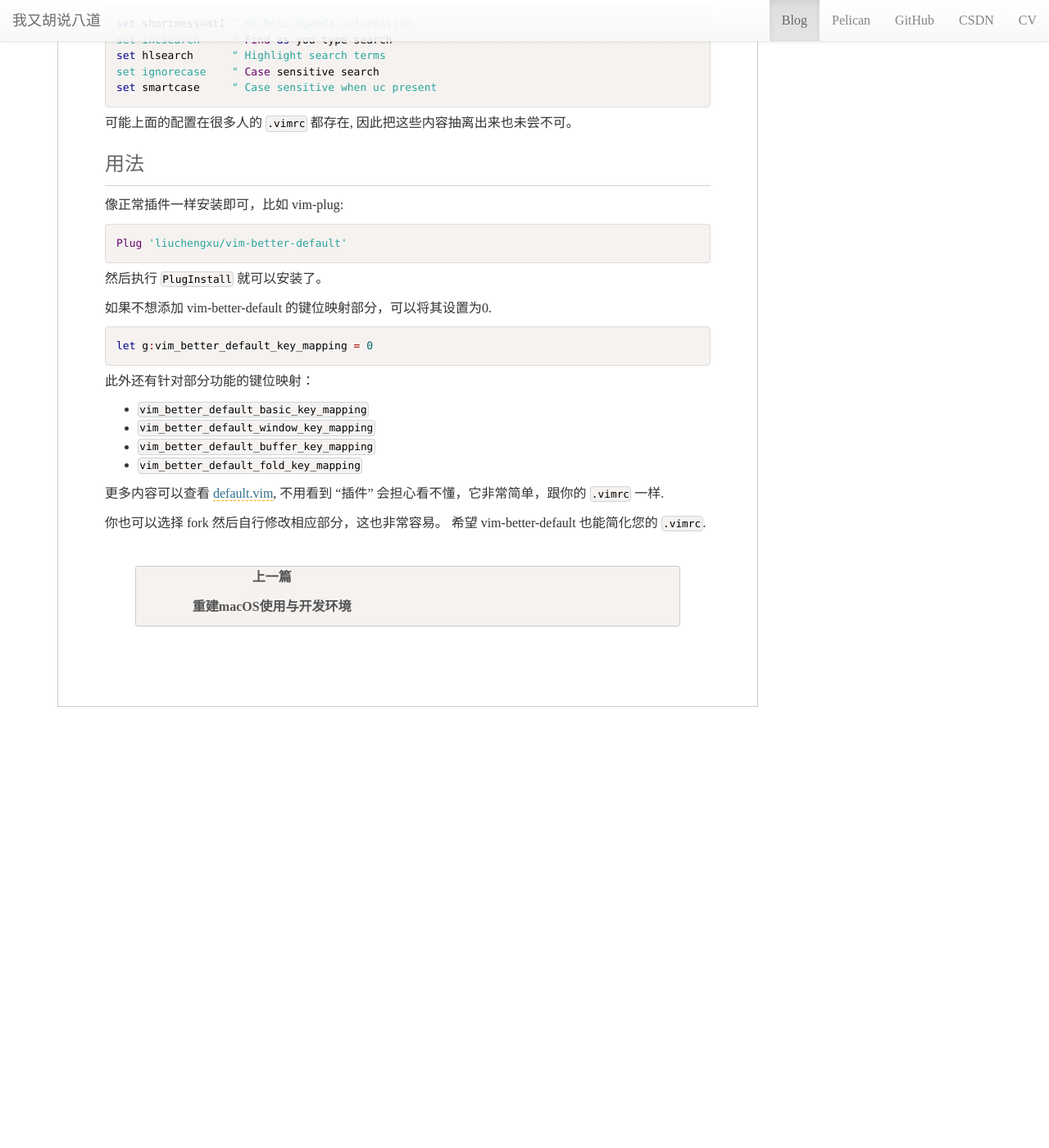
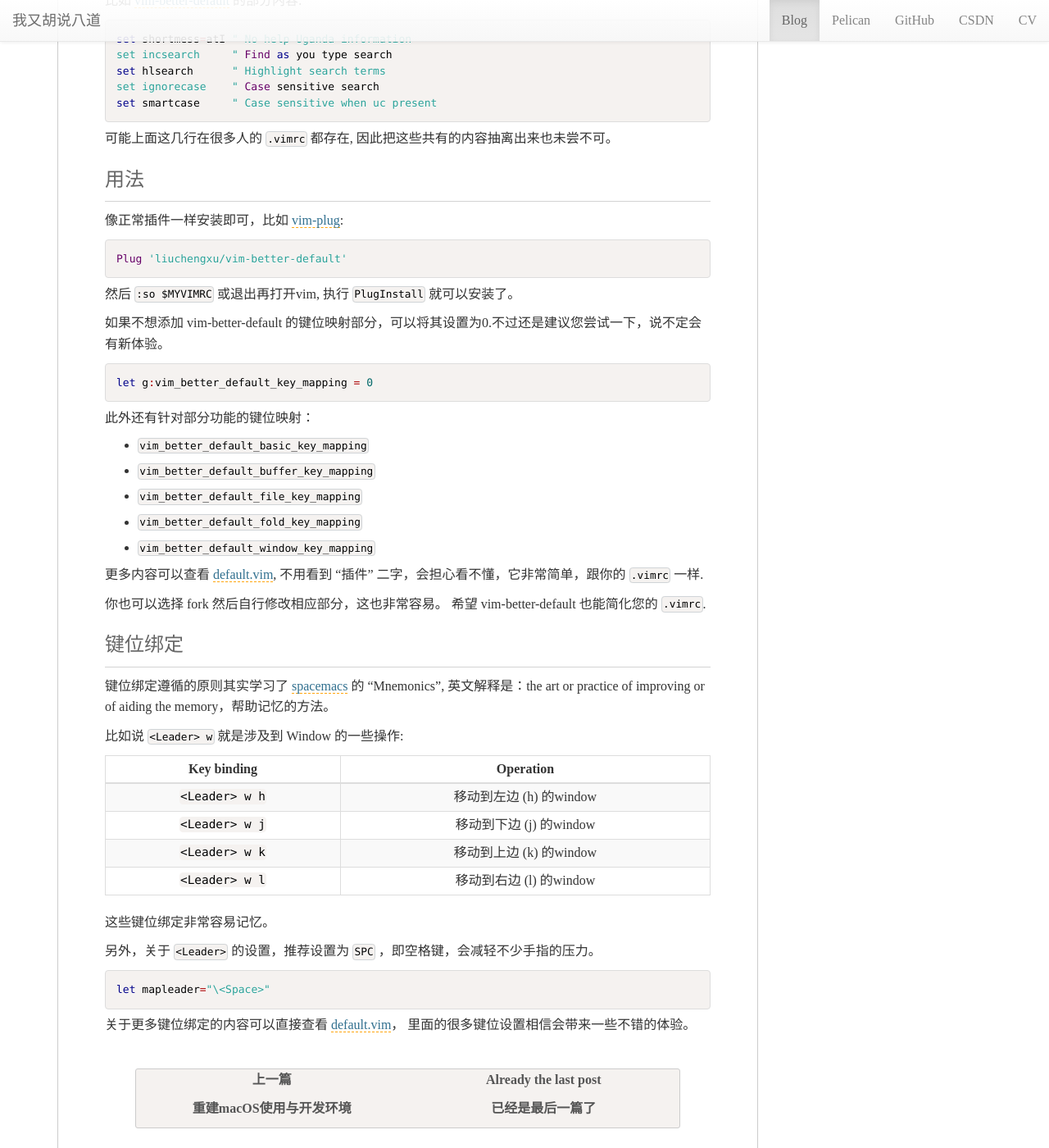
Before and after one commit to eueuy/eueuy.github.io, a Jekyll site: the page built from _posts/2016-10-31-my-first-vim-plugin.md, in a window 1280 px wide and 1400 px high, scrolled down 631 px. Shown: the whole window at 82% size. Built offline with Jekyll 4.4.1, drawn with Linux system fonts in a browser that asks for light colours; a script that is not in the unit is left out; comment, search, counter and statistics services are not loaded; before the commit the page ends 1493 px from its top, so only the background shows below that; some of the changed text lies outside the part shown.

Commit message:
fix pages.html uncompletion on the first and last post

````diff
--- a/_includes/pages.html
+++ b/_includes/pages.html
@@ -5,6 +5,9 @@
           <p>上一篇</p>
           <p>{{ page.previous.title }}</p>
       </a>
+  {% else %}
+    <p>Already the first post</p>
+    <p>已经是第一篇了</p>
   {% endif %}
   </div>
   <div class="next text-center col-md-6 col-sm-12">
@@ -13,6 +16,9 @@
           <p class="text-center">下一篇</p>
           <p class="text-center">{{ page.next.title }}</p>
       </a>
+  {% else %}
+    <p>Already the last post</p>
+    <p>已经是最后一篇了</p>
   {% endif %}
   </div>
 </div>
--- a/_posts/2016-10-31-my-first-vim-plugin.md
+++ b/_posts/2016-10-31-my-first-vim-plugin.md
@@ -13,12 +13,11 @@ tags: []
 
 我的第一个 vim 插件：[vim-better-default](https://github.com/liuchengxu/vim-better-default), 说是 "插件", 有点投机取巧的意思，其实一点技术含量也没有，只不过是为了简化我的 `.vimrc` 文件将一些比较通用的部分包装起来而已。
 
-为什么会想到这么做呢？因为看到了这个插件: [vim-sensible](https://github.com/tpope/vim-sensible), 作者将一些几乎通用的设置包装成一个插件。
-那如果我也将一些常用的设置包装成一个插件进行加载，那么这样可以精简很多 `.vimrc` 的设置呢.
+为什么会想到这么做呢？因为看到了这个插件: [vim-sensible](https://github.com/tpope/vim-sensible), 作者将一些几乎通用的设置包装成一个插件。那如果我也将一些常用的设置包装成一个插件进行加载，那么这样可以精简很多 `.vimrc` 的设置呢.
 
 [space-vim](https://github.com/liuchengxu/space-vim) 原本单 `.vimrc` 就将近 400 行, [vim-better-default](https://github.com/liuchengxu/vim-better-default) 目前接近200行，这意味着 `.vimrc` 中减少了近 200 行内容，很有脱掉重武器装备，轻装上阵的感觉.
 
-尽管没什么技术含量，不过对于 vim 初学者而言，我想这些设置还是非常有帮助的。就像 vim-sensible 的作者所说，这样就不用到处随机拷贝粘贴一些别人的 `.vimrc` 内容。安装好 vim 后的默认配置，还是非常不人性化的。
+尽管没什么技术含量，不过对于 vim 初学者而言，我想这些设置还是非常有帮助的。就像 vim-sensible 的作者所说，这样就不用到处随机拷贝粘贴一些别人的 `.vimrc` 内容。安装好 vim 后的默认配置，还是非常不人性化的。如果是长期使用，裸 vim 毕竟还是不太方便，多多少少都会有些配置。
 
 比如 [vim-better-default](https://github.com/liuchengxu/vim-better-default) 的部分内容:
 
@@ -30,19 +29,19 @@ set ignorecase    " Case sensitive search
 set smartcase     " Case sensitive when uc present
 ```
 
-可能上面的配置在很多人的 `.vimrc` 都存在, 因此把这些内容抽离出来也未尝不可。
+可能上面这几行在很多人的 `.vimrc` 都存在, 因此把这些共有的内容抽离出来也未尝不可。
 
 
 ### 用法
-像正常插件一样安装即可，比如 vim-plug:
+像正常插件一样安装即可，比如 [vim-plug](https://github.com/junegunn/vim-plug):
 
 ```
 Plug 'liuchengxu/vim-better-default'
 ```
 
-然后执行 `PlugInstall` 就可以安装了。
+然后 `:so $MYVIMRC` 或退出再打开vim, 执行 `PlugInstall` 就可以安装了。
 
-如果不想添加 vim-better-default 的键位映射部分，可以将其设置为0.
+如果不想添加 vim-better-default 的键位映射部分，可以将其设置为0.不过还是建议您尝试一下，说不定会有新体验。
 
 ```
 let g:vim_better_default_key_mapping = 0
@@ -51,10 +50,38 @@ let g:vim_better_default_key_mapping = 0
 此外还有针对部分功能的键位映射：
 
 - `vim_better_default_basic_key_mapping`
-- `vim_better_default_window_key_mapping`
+
 - `vim_better_default_buffer_key_mapping`
+
+- `vim_better_default_file_key_mapping`
+
 - `vim_better_default_fold_key_mapping`
 
-更多内容可以查看 [default.vim](https://github.com/liuchengxu/vim-better-default/blob/master/plugin/default.vim), 不用看到 "插件" 会担心看不懂，它非常简单，跟你的 `.vimrc` 一样.
+- `vim_better_default_window_key_mapping`
+
+更多内容可以查看 [default.vim](https://github.com/liuchengxu/vim-better-default/blob/master/plugin/default.vim), 不用看到 "插件" 二字，会担心看不懂，它非常简单，跟你的 `.vimrc` 一样.
 
 你也可以选择 fork 然后自行修改相应部分，这也非常容易。 希望 vim-better-default 也能简化您的 `.vimrc`.
+
+### 键位绑定
+
+键位绑定遵循的原则其实学习了 [spacemacs](https://github.com/syl20bnr/spacemacs) 的 “Mnemonics”, 英文解释是：the art or practice of improving or of aiding the memory，帮助记忆的方法。
+
+比如说 `<Leader> w` 就是涉及到 Window 的一些操作:
+
+Key binding| Operation
+:----:|:----:
+`<Leader> w h` | 移动到左边 (h) 的window
+`<Leader> w j` | 移动到下边 (j) 的window
+`<Leader> w k` | 移动到上边 (k) 的window
+`<Leader> w l` | 移动到右边 (l) 的window
+
+这些键位绑定非常容易记忆。
+
+另外，关于 `<Leader>` 的设置，推荐设置为 `SPC` ，即空格键，会减轻不少手指的压力。
+
+```
+let mapleader="\<Space>"
+```
+
+关于更多键位绑定的内容可以直接查看 [default.vim](https://github.com/liuchengxu/vim-better-default/blob/master/plugin/default.vim)， 里面的很多键位设置相信会带来一些不错的体验。
````
